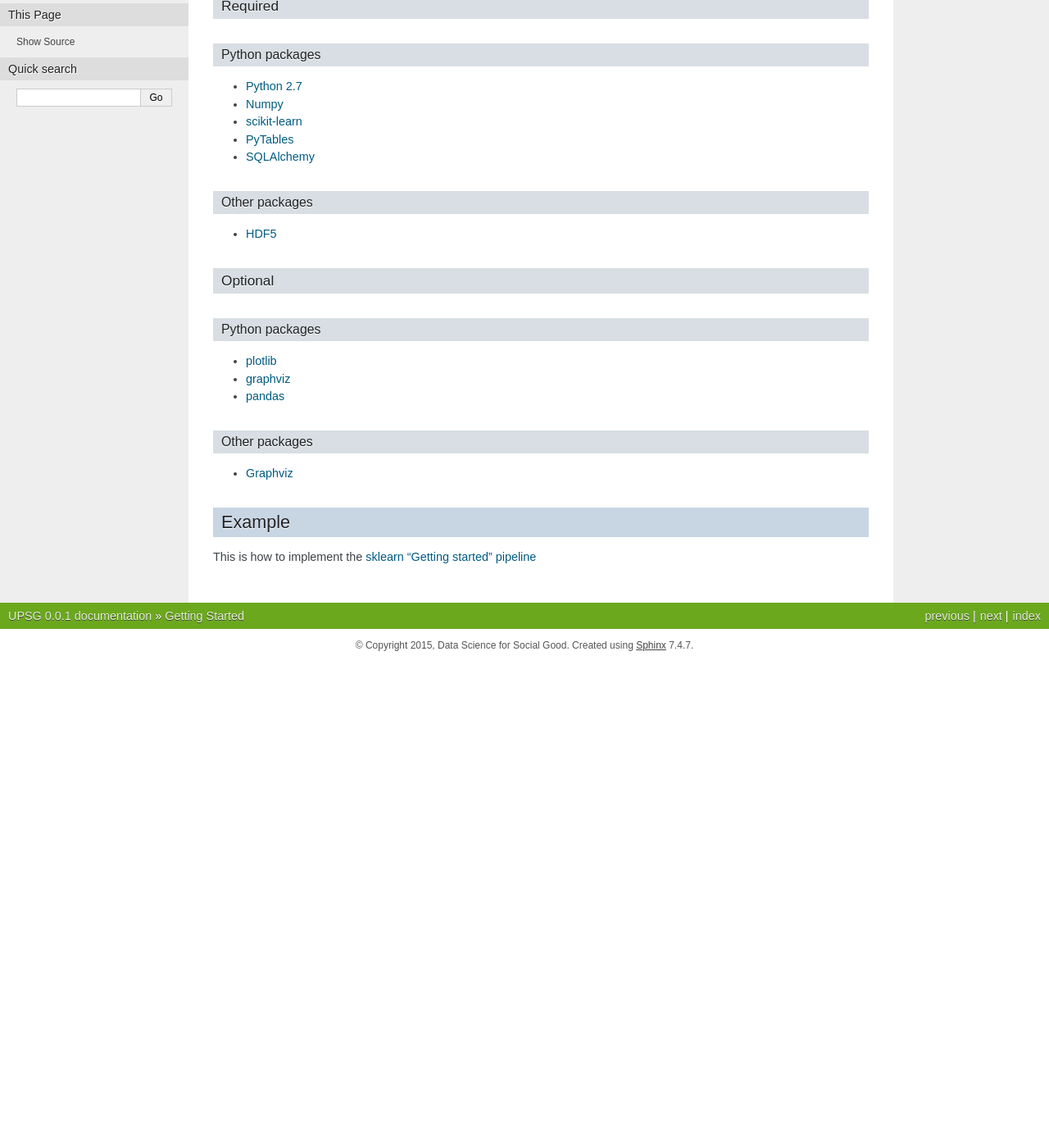
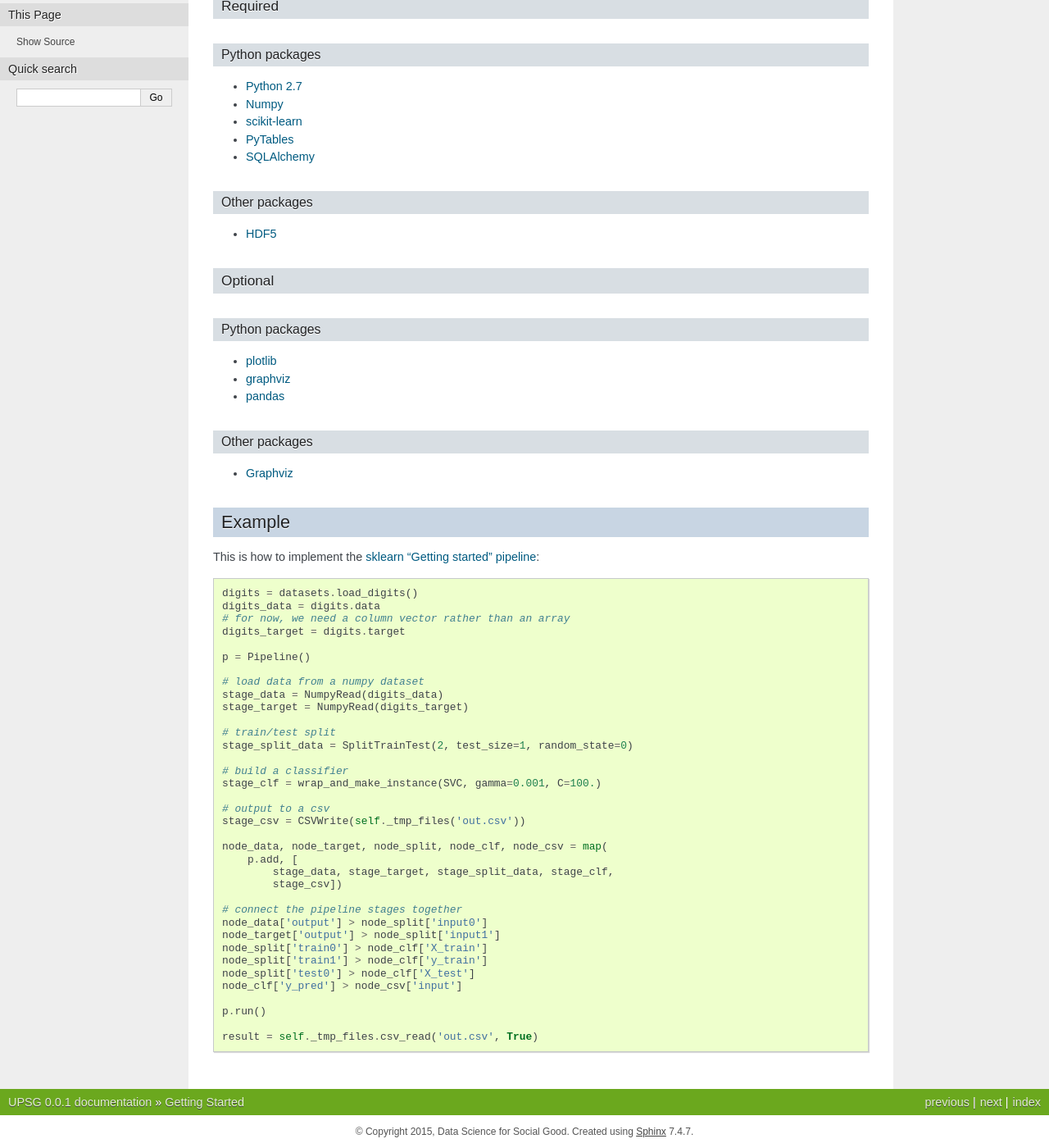
Before and after one commit to dssg/UPSG, a Sphinx documentation site: the page built from doc/getting_started.rst, in a window 1280 px wide and 1400 px high, scrolled down 526 px. Shown: the whole window at 82% size. Built offline with Sphinx 7.4.7, drawn with Linux system fonts in a browser that asks for light colours; pages that are not in the unit, such as notebooks, are missing from menus; before the commit the page ends 1333 px from its top, so only the background shows below that.

Commit message:
added example

```diff
--- a/doc/getting_started.rst
+++ b/doc/getting_started.rst
@@ -58,4 +58,41 @@ Example
 -------
 
 This is how to implement the
-`sklearn "Getting started" pipeline <http://scikit-learn.org/0.10/tutorial.html>`_
+`sklearn "Getting started" pipeline <http://scikit-learn.org/0.10/tutorial.html>`_::
+
+    digits = datasets.load_digits()
+    digits_data = digits.data
+    # for now, we need a column vector rather than an array
+    digits_target = digits.target
+
+    p = Pipeline()
+
+    # load data from a numpy dataset
+    stage_data = NumpyRead(digits_data)
+    stage_target = NumpyRead(digits_target)
+
+    # train/test split
+    stage_split_data = SplitTrainTest(2, test_size=1, random_state=0)
+
+    # build a classifier
+    stage_clf = wrap_and_make_instance(SVC, gamma=0.001, C=100.)
+
+    # output to a csv
+    stage_csv = CSVWrite(self._tmp_files('out.csv'))
+
+    node_data, node_target, node_split, node_clf, node_csv = map(
+        p.add, [
+            stage_data, stage_target, stage_split_data, stage_clf,
+            stage_csv])
+
+    # connect the pipeline stages together
+    node_data['output'] > node_split['input0']
+    node_target['output'] > node_split['input1']
+    node_split['train0'] > node_clf['X_train']
+    node_split['train1'] > node_clf['y_train']
+    node_split['test0'] > node_clf['X_test']
+    node_clf['y_pred'] > node_csv['input']
+
+    p.run()
+
+    result = self._tmp_files.csv_read('out.csv', True)
```
Also changed, not shown: 1 other file.
